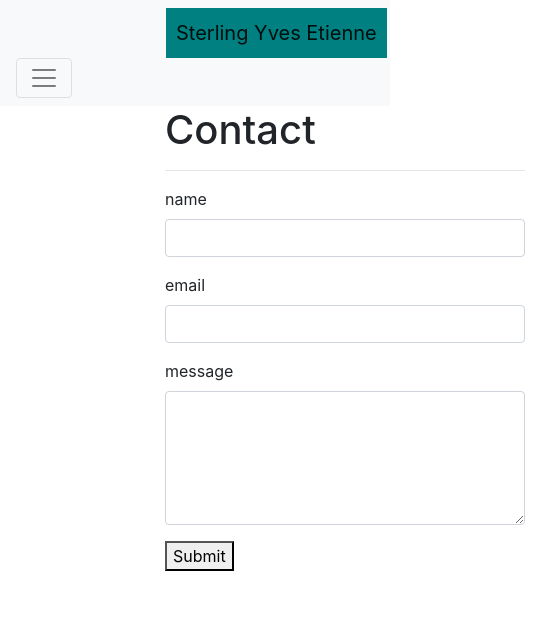
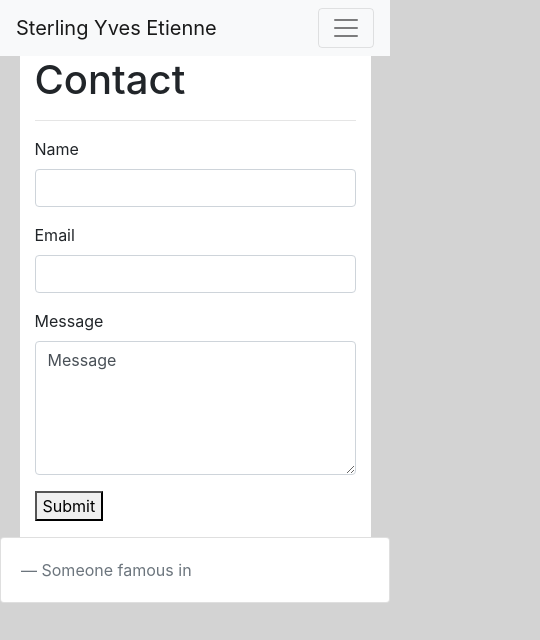
Before and after one commit to Sterlingdev17/repo_responsive_portfolio, a plain HTML site: page contact.html in a window 390 px wide. Shown: the whole page, 540 px wide, since content can reach past the window. Drawn offline with nearby package versions, Linux system fonts and the light colour scheme.

Commit message:
responsivee

```diff
--- a/contact.html
+++ b/contact.html
@@ -15,7 +15,8 @@
 
     <nav class="navbar navbar-expand-lg navbar-light bg-light">
         <a class="navbar-brand" href="#">Sterling Yves Etienne</a>
-        <button class="navbar-toggler" type="button" data-toggle="collapse" data-target="#navbarNavAltMarkup" aria-controls="navbarNavAltMarkup" aria-expanded="false" aria-label="Toggle navigation">
+        <button class="navbar-toggler" type="button" data-toggle="collapse" data-target="#navbarNavAltMarkup"
+            aria-controls="navbarNavAltMarkup" aria-expanded="false" aria-label="Toggle navigation">
             <span class="navbar-toggler-icon"></span>
         </button>
         <div class="collapse navbar-collapse" id="navbarNavAltMarkup">
@@ -33,16 +34,16 @@
         <div class="row">
             <div class="col-md-9">
                 <div class="form-group">
-                    <label for="">name</label>
+                    <label for="">Name</label>
                     <input type="text" class="form-control">
                 </div>
                 <div class="form-group">
-                    <label for="">email</label>
+                    <label for="">Email</label>
                     <input type="text" class="form-control">
                 </div>
                 <div class="form-group">
-                    <label for="">message</label>
-                    <textarea class="form-control" rows="5"></textarea>
+                    <label for="">Message</label>
+                    <textarea class="form-control" rows="5">Message</textarea>
                 </div>
                 <div class="form-group">
                     <button>Submit</button>
@@ -50,6 +51,13 @@
                 </div>
 
             </div>
+        </div>
+    </div>
+    <div class="card">
+        <div class="card-body">
+            <blockquote class="blockquote mb-0">
+                <footer class="blockquote-footer">Someone famous in </footer>
+            </blockquote>
         </div>
     </div>
 
--- a/style.css
+++ b/style.css
@@ -1,26 +1,8 @@
-* {
-    ;
-}
-.navbar-brand {
-    margin-left: 150px;
-    background:teal;
-    padding: 10px;
-}
-.navbar {
-    background: white;
-}
 .container {
-    margin-left: 150px;
-}
-}
-.wrapper{
-    background-color: lightgray;
+    width: 90%;
+    background-color:white;
 }
 
-footer {
-    text-align: center;
-
+body {
+    background-color:lightgray;
 }
-img {
-    margin-top: 5px;
-}
```
Also changed, not shown: index.html (+11 -6 lines), portfolio.html (+7 -1 lines). Lines whose indentation alone changed are shown as unchanged.
